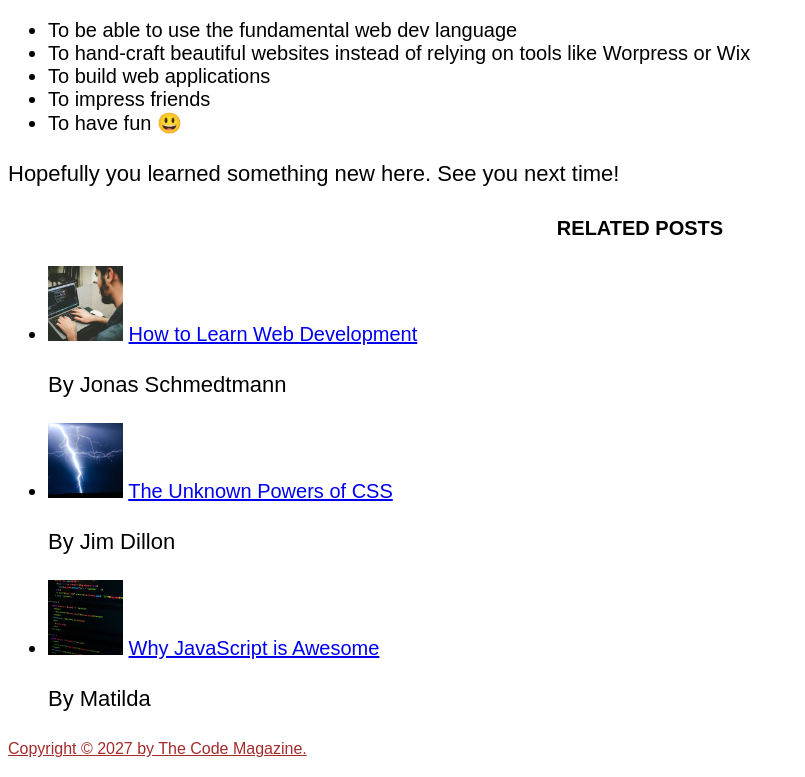
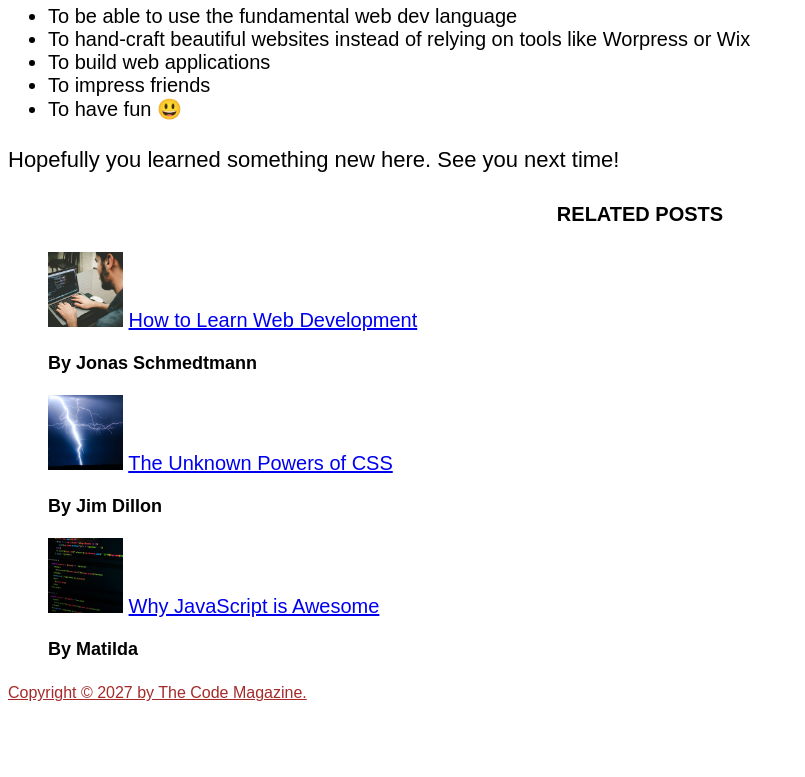
Before and after one commit to codestantine/CSS_Course, a plain HTML site: page Projects/project_01/index.html in a window 1280 px wide. Shown: the part 1307-2084 px from the top of the page, without its empty margins (0-805 px from the left). After the commit the page ends 2028 px from the top, so only its background shows below. Drawn offline with Linux system fonts and the light colour scheme.

Commit message:
Do exercise IDs & Classes

```diff
--- a/Projects/project_01/index.html
+++ b/Projects/project_01/index.html
@@ -39,7 +39,7 @@
           width="50"
         />
 
-        <p>Posted by <strong>Laura Jones</strong> on Monday, June 21st 2027</p>
+        <p id="author">Posted by <strong>Laura Jones</strong> on Monday, June 21st 2027</p>
 
         <img
           src="img/post-img.jpg"
@@ -123,12 +123,12 @@
             width="75"
           />
           <a href="#">How to Learn Web Development</a>
-          <p>By Jonas Schmedtmann</p>
+          <p class="related-author">By Jonas Schmedtmann</p>
         </li>
         <li>
           <img src="img/related-2.jpg" alt="Lightning" width="75" heigth="75" />
           <a href="#">The Unknown Powers of CSS</a>
-          <p>By Jim Dillon</p>
+          <p class="related-author">By Jim Dillon</p>
         </li>
         <li>
           <img
@@ -138,11 +138,11 @@
             height="75"
           />
           <a href="#">Why JavaScript is Awesome</a>
-          <p>By Matilda</p>
+          <p class="related-author">By Matilda</p>
         </li>
       </ul>
     </aside>
 
-    <footer><p>Copyright &copy; 2027 by The Code Magazine.</p></footer>
+    <footer><p id="copyright">Copyright &copy; 2027 by The Code Magazine.</p></footer>
   </body>
 </html>
--- a/Projects/project_01/style.css
+++ b/Projects/project_01/style.css
@@ -5,7 +5,6 @@ h4,
 p,
 li {
   font-family: sans-serif;
-
 }
 
 h1 {
@@ -38,13 +37,37 @@ li {
   font-size: 20px;
 }
 
-/* descended selector */
-footer p {
+/* descendant selector */
+/* footer p {
+  font-size: 16px;
+  text-decoration: underline;
+  color: brown;
+} */
+
+/* article header p {
+  font-style: italic;
+} */
+
+/* selecting based on ID */
+#author {
+  font-style: italic;
+  font-size: 18px;
+}
+
+#copyright {
   font-size: 16px;
   text-decoration: underline;
   color: brown;
 }
 
-article header p {
-  font-style: italic;
+/* Selecting based on class */
+.related-author {
+  font-size: 18px;
+  font-weight: bold;
 }
+
+/* challenge remove bullet points from
+the lists in the "Related Posts" section */
+aside ul li {
+  list-style-type: none;
+}
```
